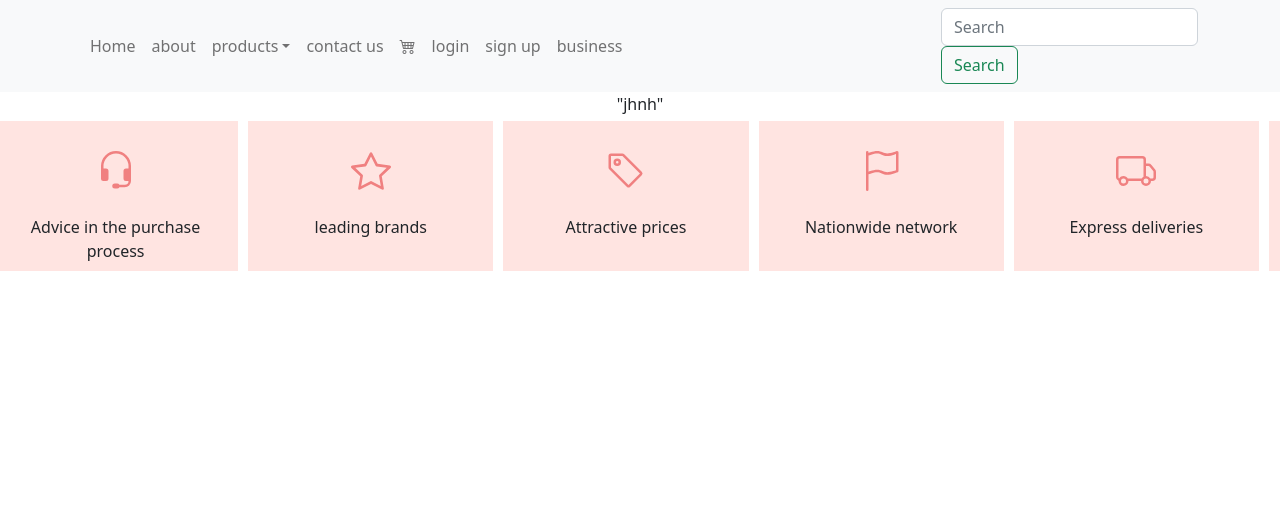
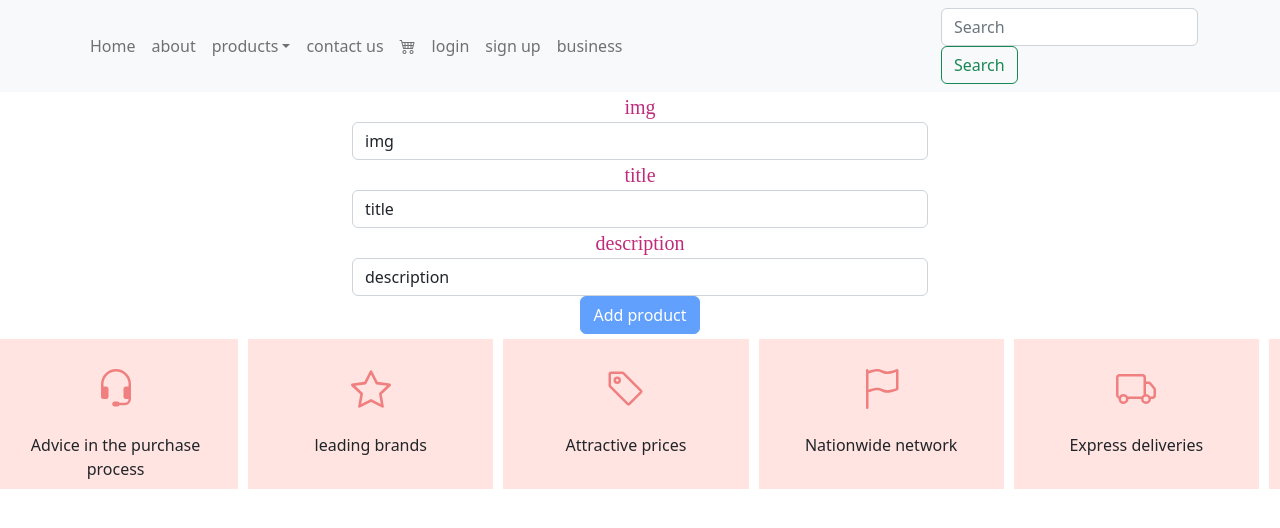
Before and after one commit to shirasadon/Baby-products-store, a React (Create React App) app: page /addproduct in a window 1280 px wide. Shown: the top 528 px of the page. Built offline with nearby package versions, Linux system fonts and the light colour scheme.

Commit message:
Adding functionality of adding a product to the store by admin

```diff
--- a/src/pages/addproduct.jsx
+++ b/src/pages/addproduct.jsx
@@ -1,5 +1,69 @@
+import React, { useState } from "react";
+import Joi from "joi";
+import { useFormik } from "formik";
+import formikValidateUsingJoi from "../utils/formikValidateUsingJoi";
+import Input from "../components/input";
+import { createProduct } from "../services/productService";
+
 function AddProduct() {
-  return <>"jhnh"</>;
+  const [error,setError]=useState("")
+  const formik = useFormik({
+    validateOnMount: true,
+    initialValues: {
+      img:"img",
+      title: "title",
+      description: "description"
+    },
+    validate: formikValidateUsingJoi({
+      img: Joi.string().min(5).max(1000).required(),
+      title: Joi.string().min(5).max(30).required(),
+     description: Joi.string()
+        .min(6)
+        .max(2000)
+        .required()
+    }),
+    async onSubmit(values) {
+      try {
+        await createProduct({ ...values });
+        console.log(values);
+      } catch ({ response }) {
+        if (response.status === 400) {
+          setError(response.data);
+        }
+      }
+    }
+  })
+  return <>
+   <div class="container container-table" style={{ width: "600px" }}>
+    <form onSubmit={formik.handleSubmit}>
+      {error && <div className="alert alert-danger">{error}</div>}
+      <Input
+        label="img"
+        name="img"
+        type="string"
+        {...formik.getFieldProps("img")}
+        error={formik.touched.img && formik.errors.img}
+      ></Input>
+      <Input
+        label="title"
+        name="title"
+        type="string"
+        {...formik.getFieldProps("title")}
+        error={formik.touched.title && formik.errors.title}
+      ></Input>
+      <Input
+        label="description"
+        name="description"
+        type="string"
+        {...formik.getFieldProps("description")}
+        error={formik.touched.description && formik.errors.description}
+      ></Input>
+      <button disabled={!formik.isValid} className="btn btn-primary">
+       Add product
+      </button>
+    </form>
+  </div>
+  </>;
 }
 
 export default AddProduct;
--- a/src/services/productService.jsx
+++ b/src/services/productService.jsx
@@ -0,0 +1,9 @@
+import httpService from "./httpService";
+
+ export const createProduct=(product)=>{
+    return httpService.post("/products",product)
+ }
+
+ const productService ={createProduct}
+
+ export default productService
```
